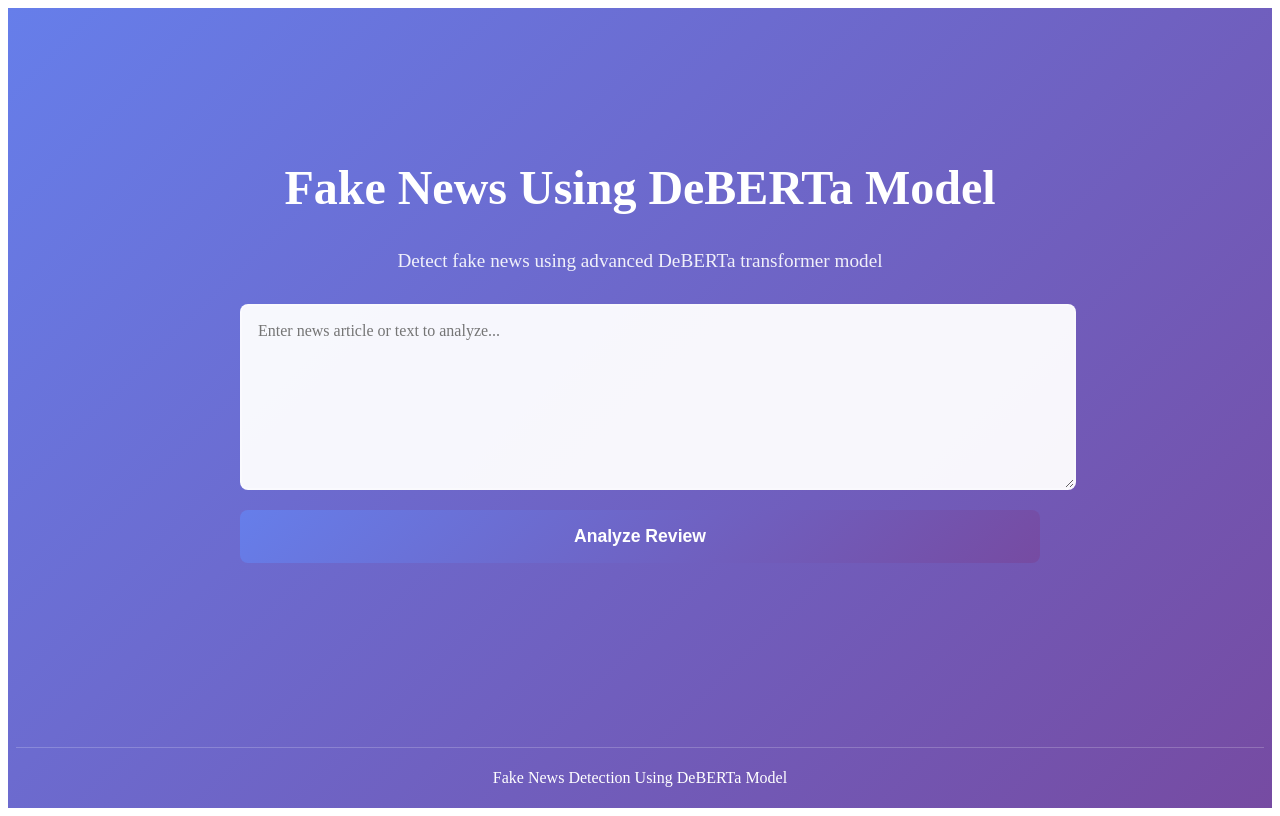
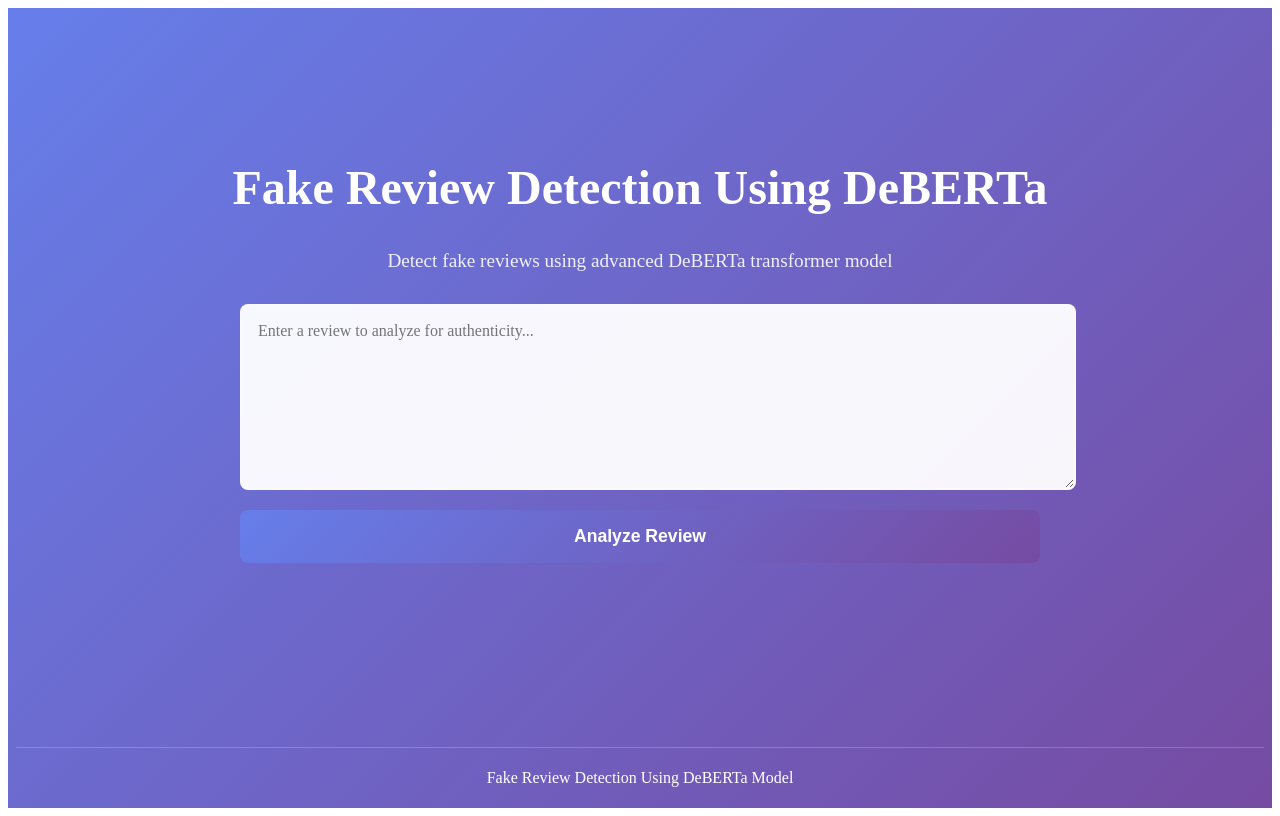
Before and after one commit to imperfect0007/fakefrontend, a Next.js app: page / in a window 1280 px wide. Built offline with nearby package versions, Linux system fonts and the light colour scheme.

Commit message:
Update index.js

```diff
--- a/pages/index.js
+++ b/pages/index.js
@@ -58,23 +58,23 @@ export default function Home() {
   return (
     <div className={styles.container}>
       <Head>
-        <title>Fake News Using DeBERTa Model</title>
-        <meta name="description" content="Fake news detection using DeBERTa model" />
+        <title>Fake Review Detection Using DeBERTa</title>
+        <meta name="description" content="Fake review detection using DeBERTa model" />
         <link rel="icon" href="/favicon.ico" />
       </Head>
 
       <main className={styles.main}>
         <h1 className={styles.title}>
-          Fake News Using DeBERTa Model
+          Fake Review Detection Using DeBERTa
         </h1>
         <p className={styles.description}>
-          Detect fake news using advanced DeBERTa transformer model
+          Detect fake reviews using advanced DeBERTa transformer model
         </p>
 
         <div className={styles.inputSection}>
           <textarea
             className={styles.textarea}
-            placeholder="Enter news article or text to analyze..."
+            placeholder="Enter a review to analyze for authenticity..."
             value={text}
             onChange={(e) => setText(e.target.value)}
             rows={6}
@@ -152,7 +152,7 @@ export default function Home() {
       </main>
 
       <footer className={styles.footer}>
-        <p>Fake News Detection Using DeBERTa Model</p>
+        <p>Fake Review Detection Using DeBERTa Model</p>
       </footer>
     </div>
   );
```
